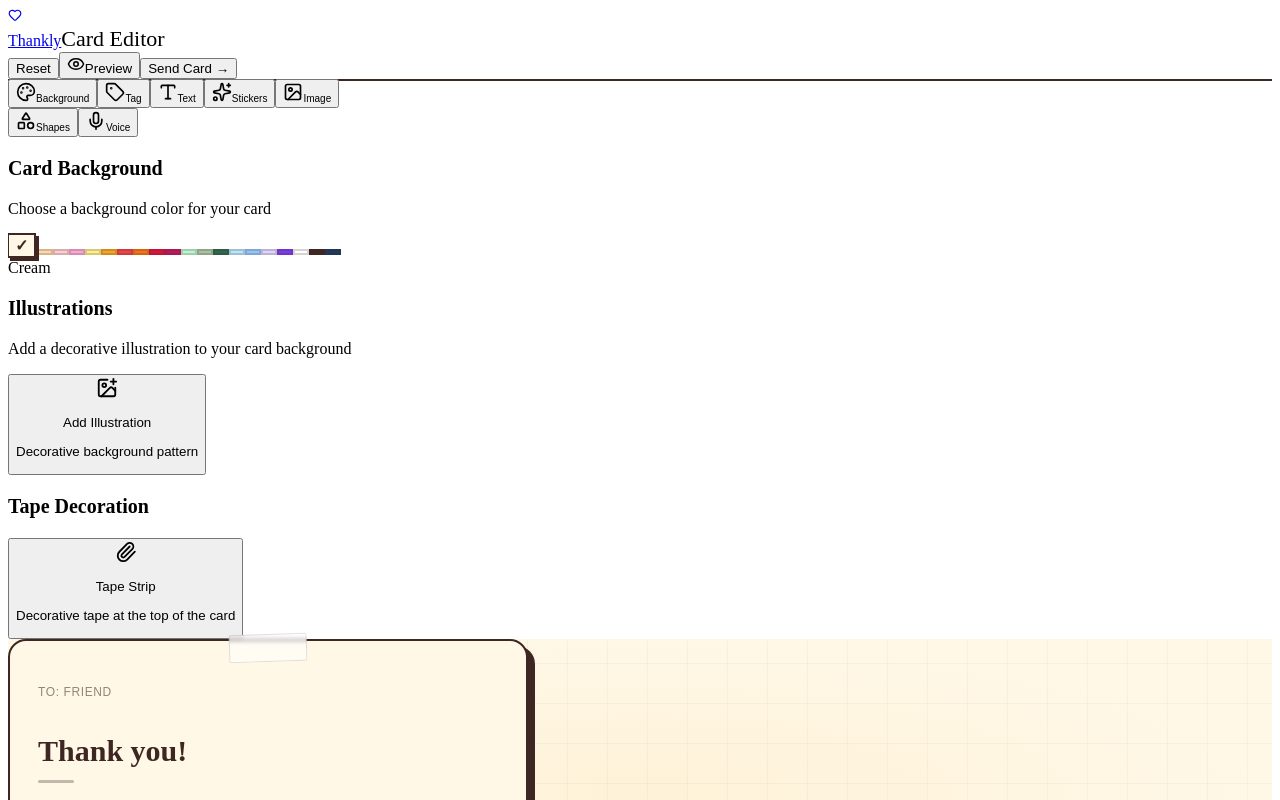
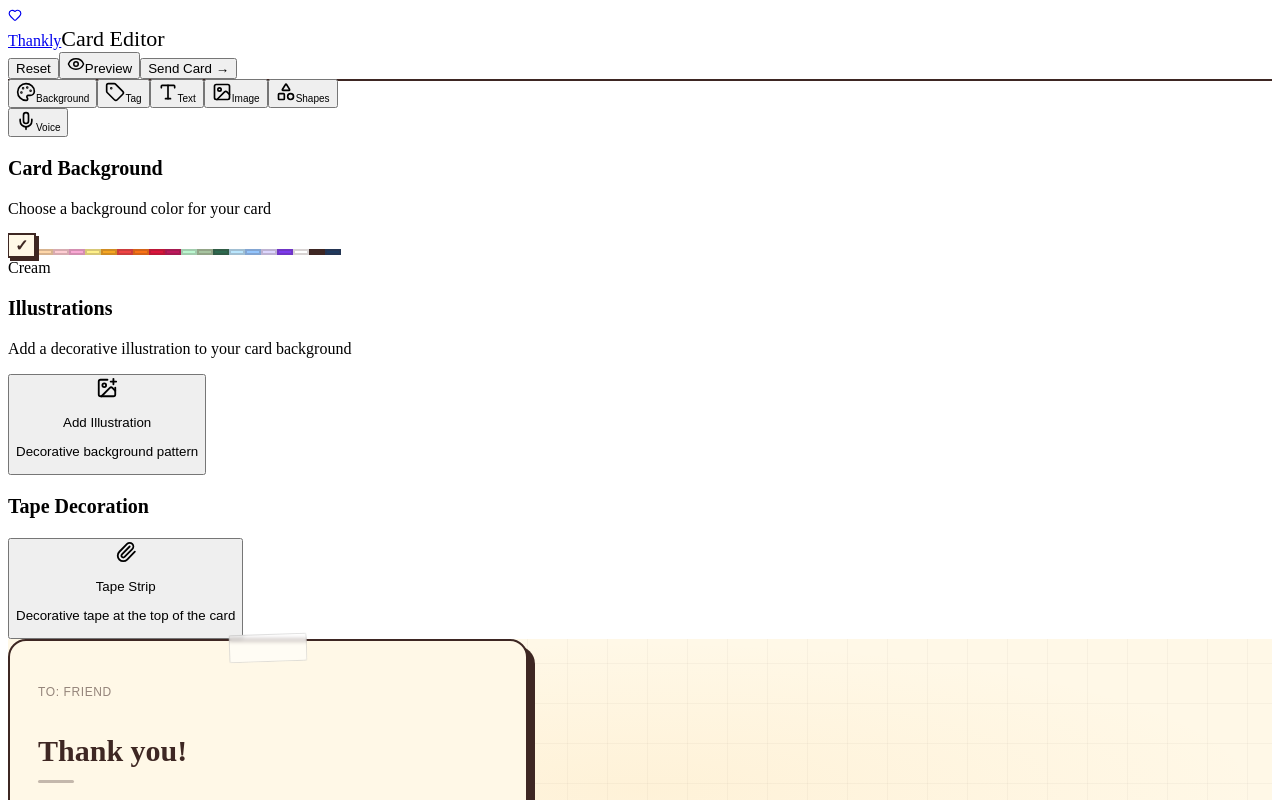
Before and after one commit to sam002696/thankly, a React (Vite) app: page /editor in a window 1280 px wide. Shown: the top 800 px of the page. Built offline with nearby package versions, Linux system fonts and the light colour scheme; the HTML template or start-up script is replaced by a standard one.

Commit message:
some css changes

```diff
--- a/src/components/editor/EditorSidebar.jsx
+++ b/src/components/editor/EditorSidebar.jsx
@@ -13,7 +13,7 @@ const TABS = [
   { id: "background", icon: Palette, label: "Background" },
   { id: "tag", icon: Tag, label: "Tag" },
   { id: "text", icon: Type, label: "Text" },
-  { id: "stickers", icon: Sparkles, label: "Stickers" },
+  // { id: "stickers", icon: Sparkles, label: "Stickers" },
   { id: "image", icon: Image, label: "Image" },
   { id: "shapes", icon: Shapes, label: "Shapes" },
   { id: "voice", icon: Mic, label: "Voice" },
@@ -45,7 +45,7 @@ export default function EditorSidebar() {
       }}
     >
       {/* Tab bar */}
-      <div className="flex border-b-2 border-ink bg-cream overflow-x-auto shrink-0">
+      <div className="flex border-b-2 border-ink bg-cream overflow-x-auto  overflow-y-hidden shrink-0">
         {TABS.map((tab) => {
           const Icon = tab.icon;
 
```
